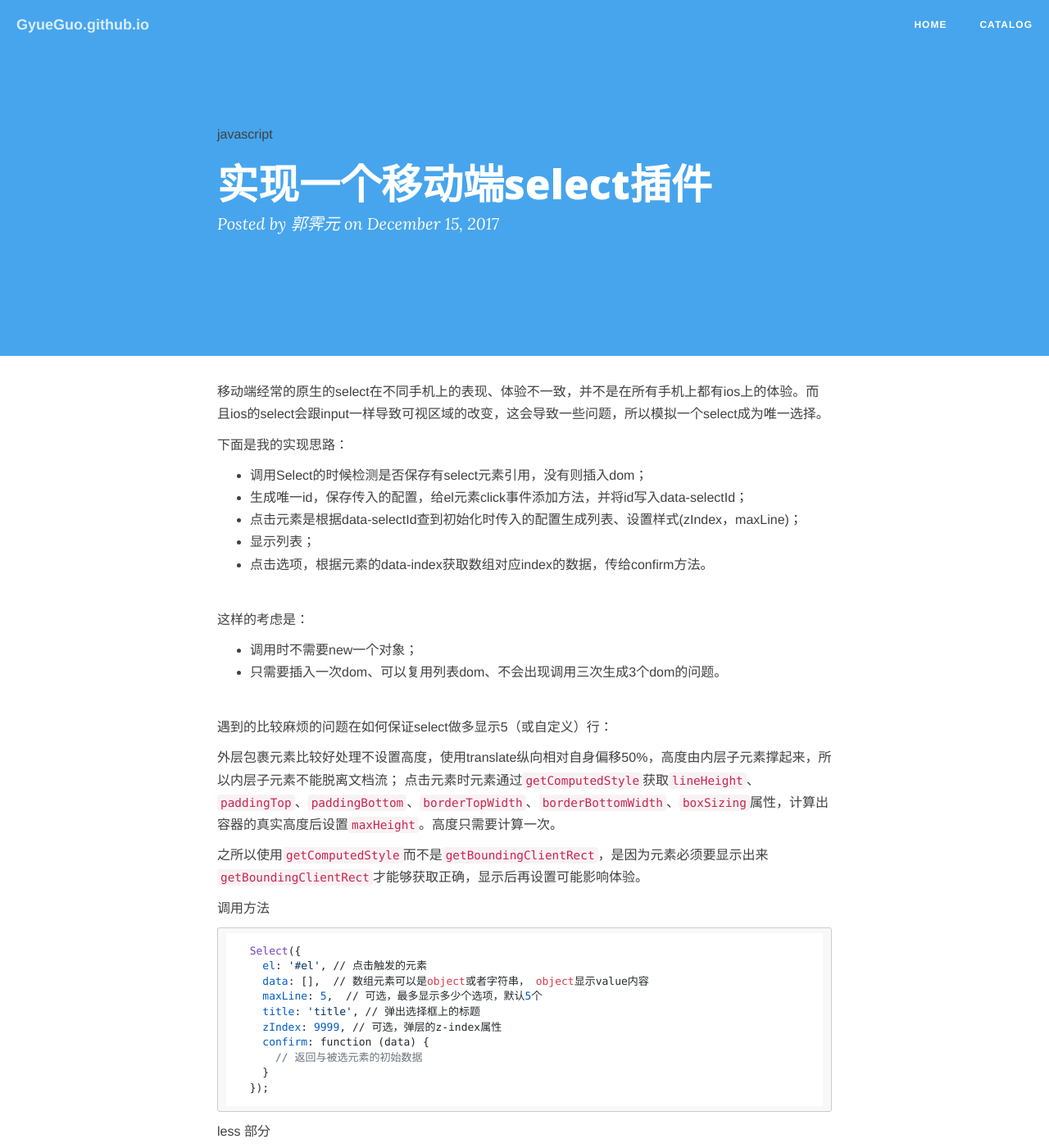
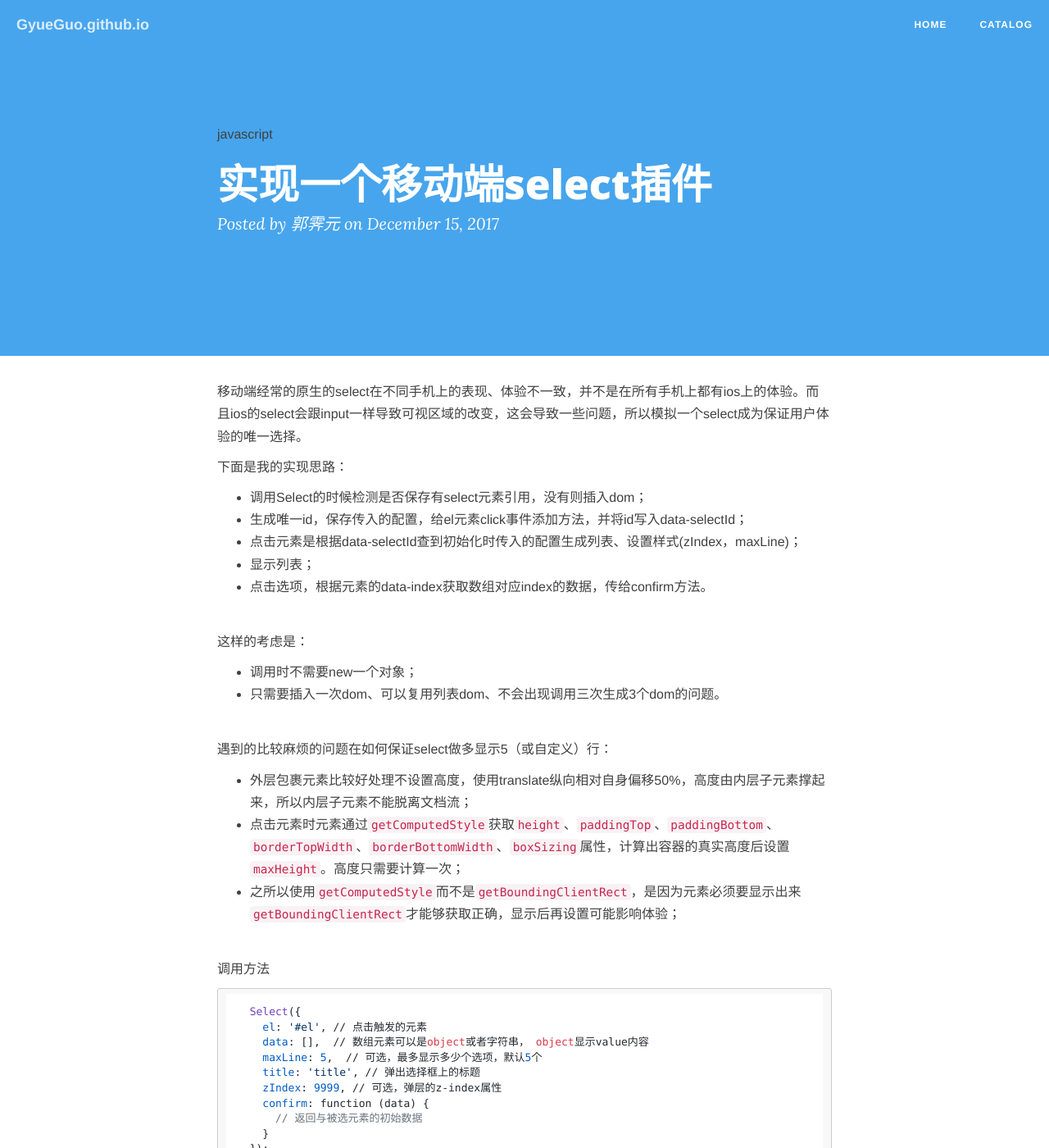
Before and after one commit to liuzesi/GyueGuo.github.io, a Jekyll site: the page built from _posts/2017-12-18-实现一个移动端select插件.md, in a window 1280 px wide and 1400 px high. Shown: the whole window at 82% size. Built offline with Jekyll 4.4.1, drawn with Linux system fonts in a browser that asks for light colours; nearby versions of some CDN libraries; comment, search, counter and statistics services are not loaded.

Commit message:
add a blog

```diff
--- a/_posts/2017-12-18-实现一个移动端select插件.md
+++ b/_posts/2017-12-18-实现一个移动端select插件.md
@@ -7,7 +7,7 @@ tags: [javascript]
 description: 实现一个移动端select插件
 ---
 
-移动端经常的原生的select在不同手机上的表现、体验不一致，并不是在所有手机上都有ios上的体验。而且ios的select会跟input一样导致可视区域的改变，这会导致一些问题，所以模拟一个select成为唯一选择。
+移动端经常的原生的select在不同手机上的表现、体验不一致，并不是在所有手机上都有ios上的体验。而且ios的select会跟input一样导致可视区域的改变，这会导致一些问题，所以模拟一个select成为保证用户体验的唯一选择。
 
 下面是我的实现思路：
 - 调用Select的时候检测是否保存有select元素引用，没有则插入dom；
@@ -21,11 +21,9 @@ description: 实现一个移动端select插件
 - 只需要插入一次dom、可以复用列表dom、不会出现调用三次生成3个dom的问题。
 
 遇到的比较麻烦的问题在如何保证select做多显示5（或自定义）行：
-
-外层包裹元素比较好处理不设置高度，使用translate纵向相对自身偏移50%，高度由内层子元素撑起来，所以内层子元素不能脱离文档流；
-点击元素时元素通过`getComputedStyle`获取`lineHeight`、`paddingTop`、`paddingBottom`、`borderTopWidth`、`borderBottomWidth`、`boxSizing`属性，计算出容器的真实高度后设置`maxHeight`。高度只需要计算一次。
-
-之所以使用`getComputedStyle`而不是`getBoundingClientRect`，是因为元素必须要显示出来`getBoundingClientRect`才能够获取正确，显示后再设置可能影响体验。
+- 外层包裹元素比较好处理不设置高度，使用translate纵向相对自身偏移50%，高度由内层子元素撑起来，所以内层子元素不能脱离文档流；
+- 点击元素时元素通过`getComputedStyle`获取`height`、`paddingTop`、`paddingBottom`、`borderTopWidth`、`borderBottomWidth`、`boxSizing`属性，计算出容器的真实高度后设置`maxHeight`。高度只需要计算一次；
+- 之所以使用`getComputedStyle`而不是`getBoundingClientRect`，是因为元素必须要显示出来`getBoundingClientRect`才能够获取正确，显示后再设置可能影响体验；
 
 
 调用方法
```
